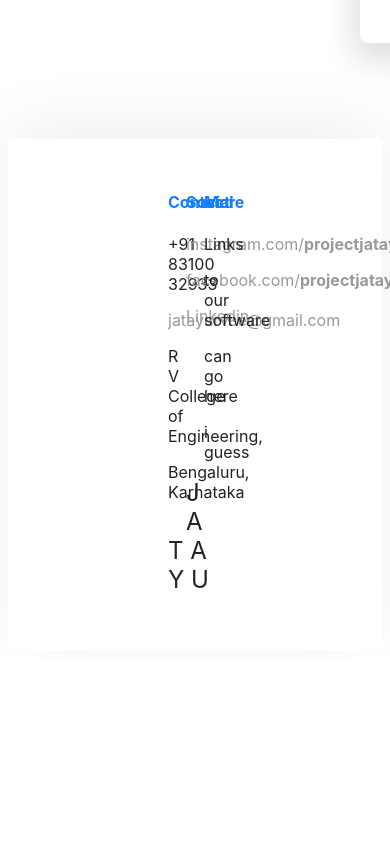
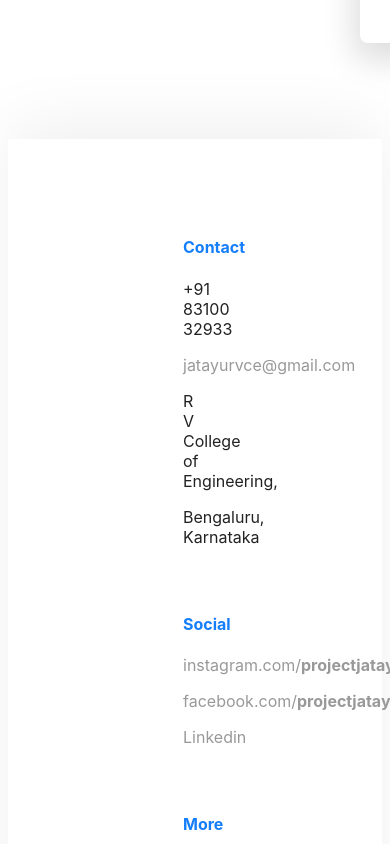
Before and after one commit to project-jatayu/zenith, a Next.js app: page /about in a window 390 px wide. Shown: the part 10400-11244 px from the top of the page. Before the commit the page ends 11058 px from the top, so only its background shows below. Built offline with nearby package versions, Linux system fonts and the light colour scheme; a web font is replaced by a local one.

Commit message:
responsive footer

```diff
--- a/components/footer.js
+++ b/components/footer.js
@@ -2,47 +2,40 @@ import Link from 'next/link'
 
 // styles
 import '../styles/Footer.css'
+import '../styles/Responsive.css'
 
 const Footer = () => (
-    <div className="footer clearfix">
-        <div className="box">
+    <div className="footer">
+    <meta name="viewport" content="width=device-width, initial-scale=1.0" />
+    <div className="row">
+        <div className="col-1-5"></div>
+        <div className="col-3">
             <h4>Contact</h4>
             <p>+91 83100 32933</p>
             <p><a className="footerLink" href="mailto:jatayurvce@gmail.com">jatayurvce@gmail.com</a></p>
             <p>R V College of Engineering,</p>
             <p>Bengaluru, Karnataka</p>
         </div>
-        <div className="box">
+        <div className="col-3">
             <h4>Social</h4>
             <p><a className="footerLink" href="https://www.instagram.com/projectjatayu/">instagram.com/<b>projectjatayu</b></a></p>
             <p><a className="footerLink" href="https://www.facebook.com/ProjectJatayu">facebook.com/<b>projectjatayu</b></a></p>
             <p><a className="footerLink" href="https://www.linkedin.com/in/project-jatayu-rvce-a9b14781/?originalSubdomain=in">Linkedin</a></p>
         </div>
-        <div className="box">
+        <div className="col-3">
             <h4>More</h4>
             <p>Links</p>
             <p>to our software</p>
             <p>can go here</p>
             <p>i guess</p>
         </div>
-        <div>
-            <p className="bottom-logo"> J A T A Y U</p>
-        </div>
+    </div>
         <style jsx>{`
             @import url('https://rsms.me/inter/inter.css');
             html { font-family: 'Inter', sans-serif; padding: 0; margin: 0, font-size: 16px}
             body {
                 margin: 0;
                 padding: 0;
-            }
-            .clearfix::after {
-                content: "";
-                clear: both;
-                display: table
-            }
-            .box  {
-                float: left;
-                width: 33.33%;
             }
             h4 {
                 font-size: 1rem;
@@ -56,6 +49,6 @@ const Footer = () => (
                     `}
         </style>
     </div>
-    )
+)
 
 export default Footer
```
